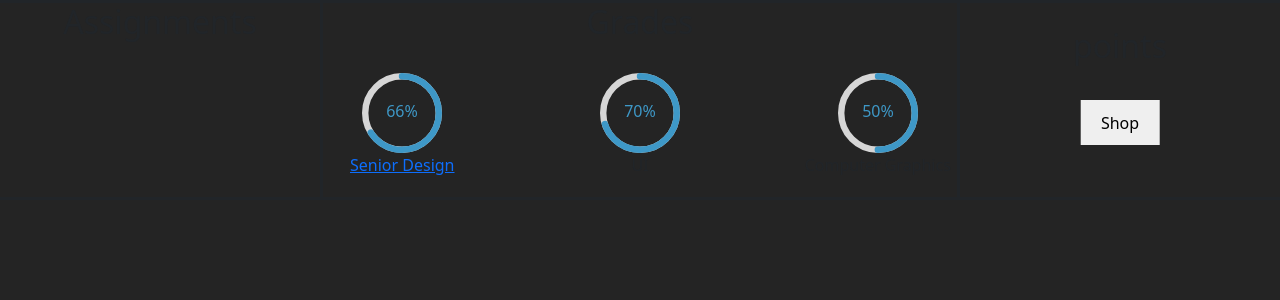
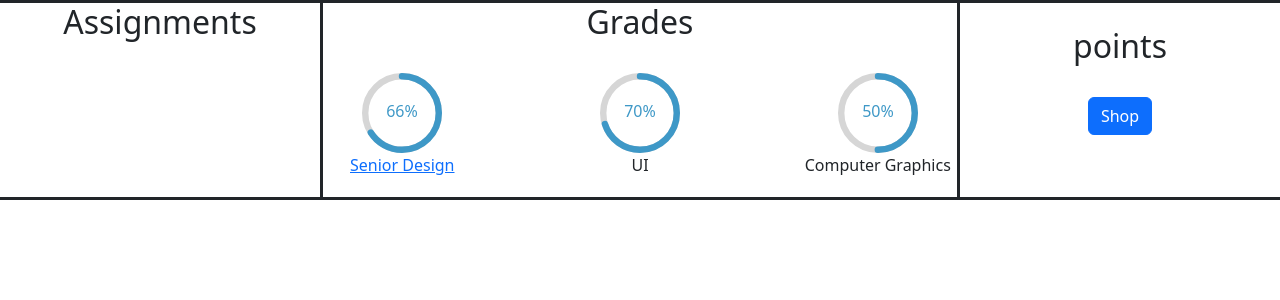
Before and after one commit to Smarijo/UI_Project2, a React (Vite) app: page /home in a window 1280 px wide. Shown: the top 300 px of the page. Built offline with nearby package versions, Linux system fonts and the light colour scheme.

Commit message:
set up for bootstrap

```diff
--- a/components/ShopButton.jsx
+++ b/components/ShopButton.jsx
@@ -1,5 +1,5 @@
 import { useNavigate } from 'react-router-dom';
-import '/components/ShopButton.css'
+// import '/components/ShopButton.css'
 
 function ShopButton() {
 
@@ -10,7 +10,7 @@ function ShopButton() {
     }
 
     return (
-        <button type="submit" onClick={handleClick}>
+        <button type="submit" className="btn btn-primary" onClick={handleClick}>
             Shop
         </button>
     )
--- a/pages/Home.css
+++ b/pages/Home.css
@@ -8,7 +8,7 @@
     height: 200px;
     border: solid;
   }
-h2 {
+/* h2 {
     text-align: center;
     width: 100%;
     line-height: 1.1px;
@@ -16,7 +16,7 @@ h2 {
 h3 {
 
     line-height: 1.1px;
-}
+} */
 .course {
     text-align: center;
     place-items: center;
--- a/pages/Home.jsx
+++ b/pages/Home.jsx
@@ -10,10 +10,13 @@ function Home() {
     return (
         <>
             <div className='assignments-container'>
+                <div className='text-center'>
                     <h2>Assignments</h2>
                     <br></br>
                 </div>
+            </div>
             <div className='grades-container'>
+                <div className='text-center'>
                     <h2>Grades</h2>
                     <br></br>
                     <div className='course' id='senior-design'>
@@ -35,11 +38,14 @@ function Home() {
                         <p>Computer Graphics</p>
                     </div>
                 </div>
+            </div>
             <div className='shop-container'>
+                <div className='text-center'>
                     <br>
                     </br><h2>points</h2>
                     <br></br>
                     <ShopButton></ShopButton>
+                </div>
             </div>
             <div className='car-container'></div>
             <div className='car-stats-container'></div>
--- a/src/index.css
+++ b/src/index.css
@@ -1,4 +1,4 @@
-:root {
+/* :root {
   font-family: Inter, system-ui, Avenir, Helvetica, Arial, sans-serif;
   line-height: 1.5;
   font-weight: 400;
@@ -12,7 +12,7 @@
   -webkit-font-smoothing: antialiased;
   -moz-osx-font-smoothing: grayscale;
   -webkit-text-size-adjust: 100%;
-}
+} */
 /*
 
 a {
```
Lines whose indentation alone changed are shown as unchanged.
